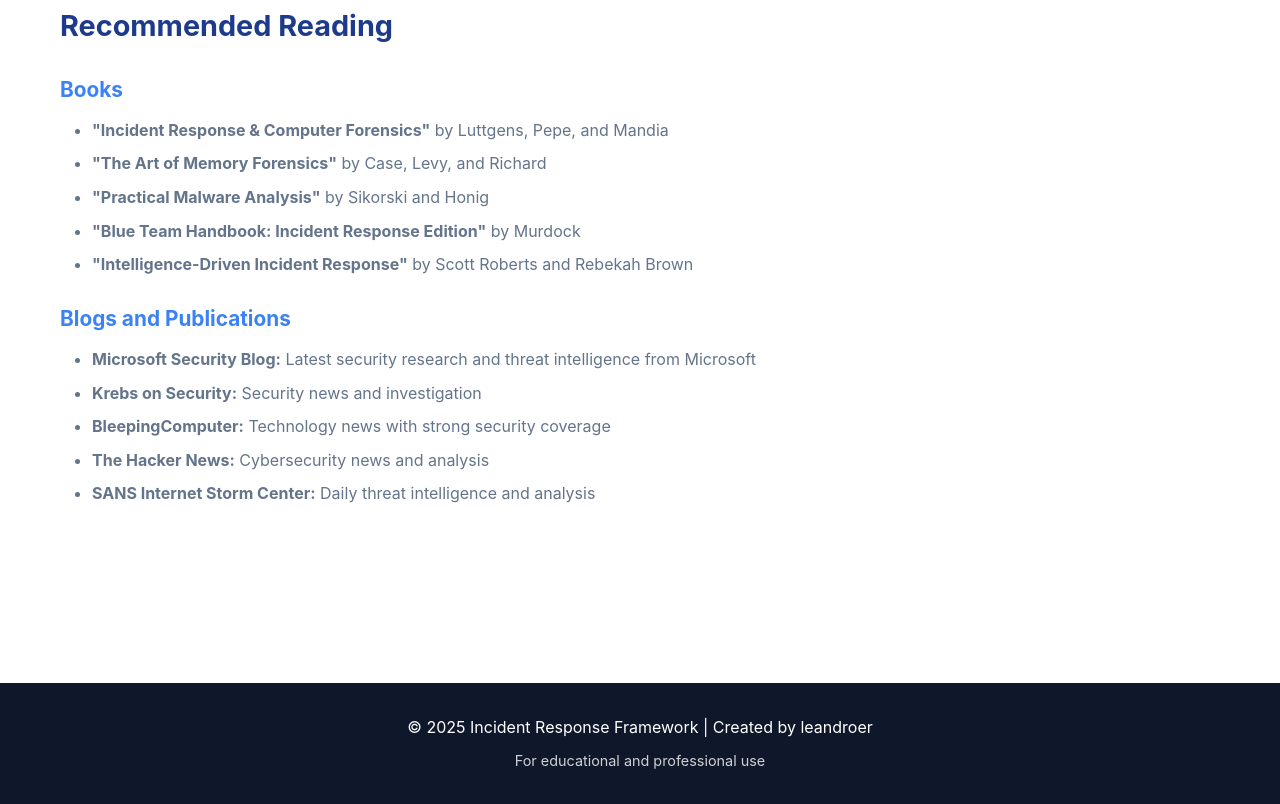
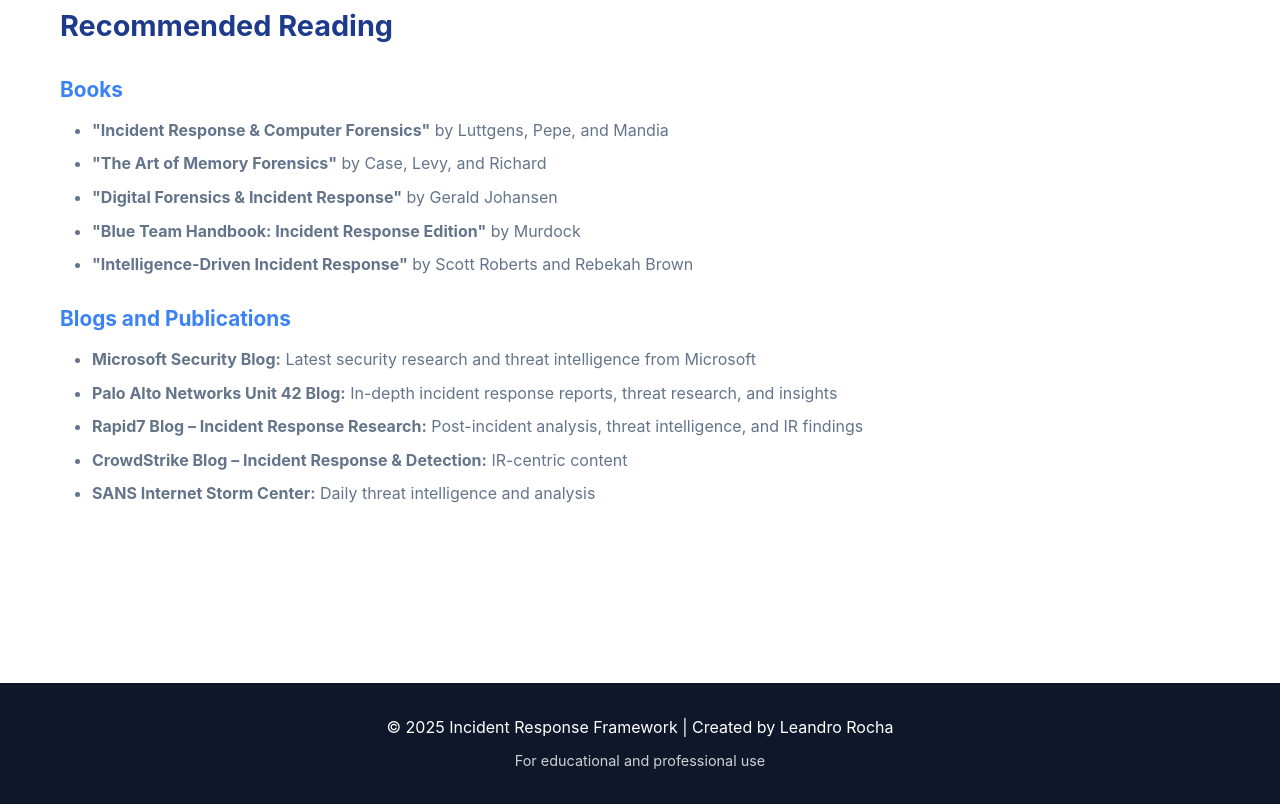
Before and after one commit to leandroer/IncidentResponse, a plain HTML site: page resources.html in a window 1280 px wide. Shown: the part 8036-8840 px from the top of the page. Drawn offline with Linux system fonts and the light colour scheme.

Commit message:
Update book and blog references in resources.html

```diff
--- a/resources.html
+++ b/resources.html
@@ -433,7 +433,7 @@
                     <ul>
                         <li><strong>"Incident Response & Computer Forensics"</strong> by Luttgens, Pepe, and Mandia</li>
                         <li><strong>"The Art of Memory Forensics"</strong> by Case, Levy, and Richard</li>
-                        <li><strong>"Practical Malware Analysis"</strong> by Sikorski and Honig</li>
+                        <li><strong>"Digital Forensics & Incident Response"</strong> by Gerald Johansen</li>
                         <li><strong>"Blue Team Handbook: Incident Response Edition"</strong> by Murdock</li>
                         <li><strong>"Intelligence-Driven Incident Response"</strong> by Scott Roberts and Rebekah Brown</li>
                     </ul>
@@ -441,9 +441,9 @@
                     <h4>Blogs and Publications</h4>
                     <ul>
                         <li><strong>Microsoft Security Blog:</strong> Latest security research and threat intelligence from Microsoft</li>
-                        <li><strong>Krebs on Security:</strong> Security news and investigation</li>
-                        <li><strong>BleepingComputer:</strong> Technology news with strong security coverage</li>
-                        <li><strong>The Hacker News:</strong> Cybersecurity news and analysis</li>
+                        <li><strong>Palo Alto Networks Unit 42 Blog:</strong> In-depth incident response reports, threat research, and insights</li>
+                        <li><strong>Rapid7 Blog – Incident Response Research:</strong> Post-incident analysis, threat intelligence, and IR findings</li>
+                        <li><strong>CrowdStrike Blog – Incident Response & Detection:</strong> IR-centric content</li>
                         <li><strong>SANS Internet Storm Center:</strong> Daily threat intelligence and analysis</li>
                     </ul>
                 </div>
@@ -453,7 +453,7 @@
 
     <footer>
         <div class="container">
-            <p>&copy; 2025 Incident Response Framework | Created by leandroer</p>
+            <p>&copy; 2025 Incident Response Framework | Created by Leandro Rocha</p>
             <p class="footer-note">For educational and professional use</p>
         </div>
     </footer>
```
